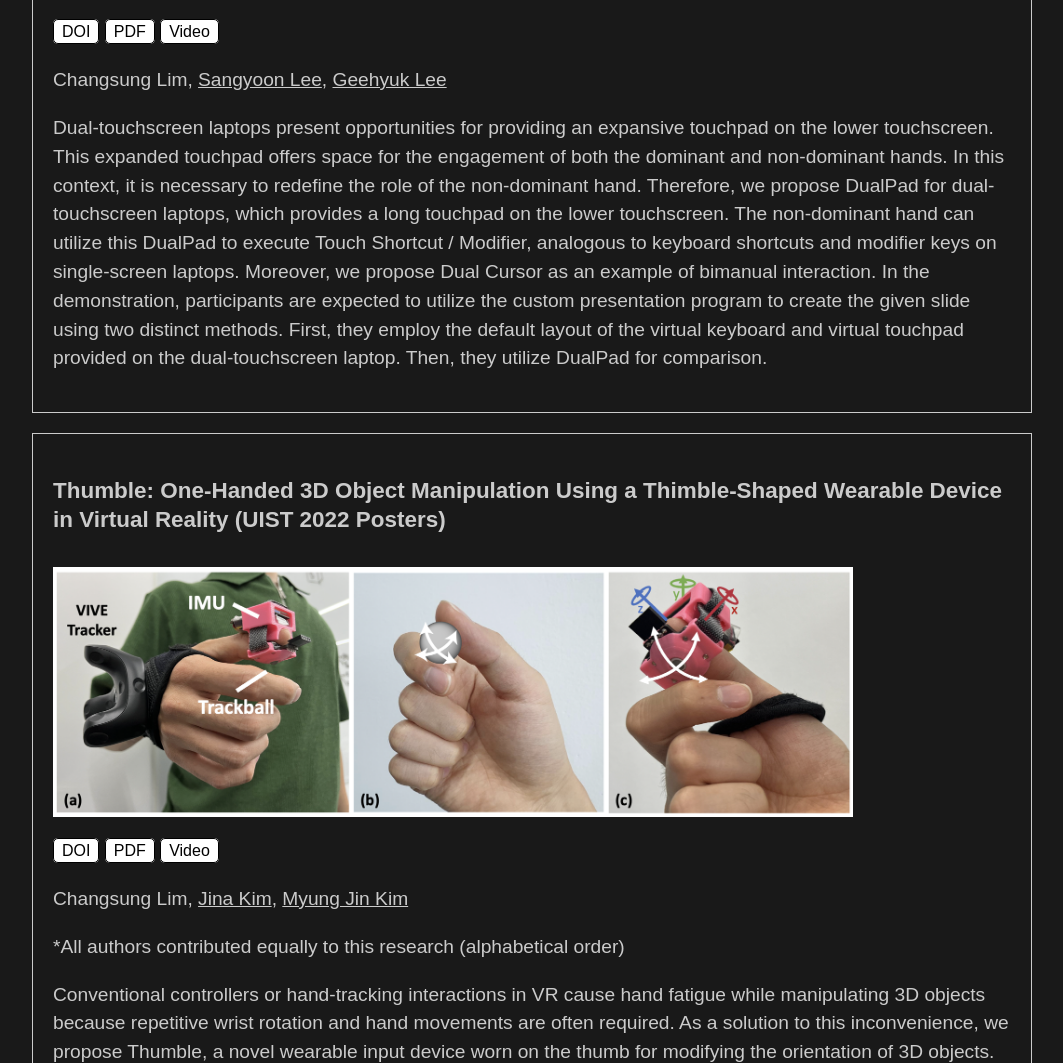
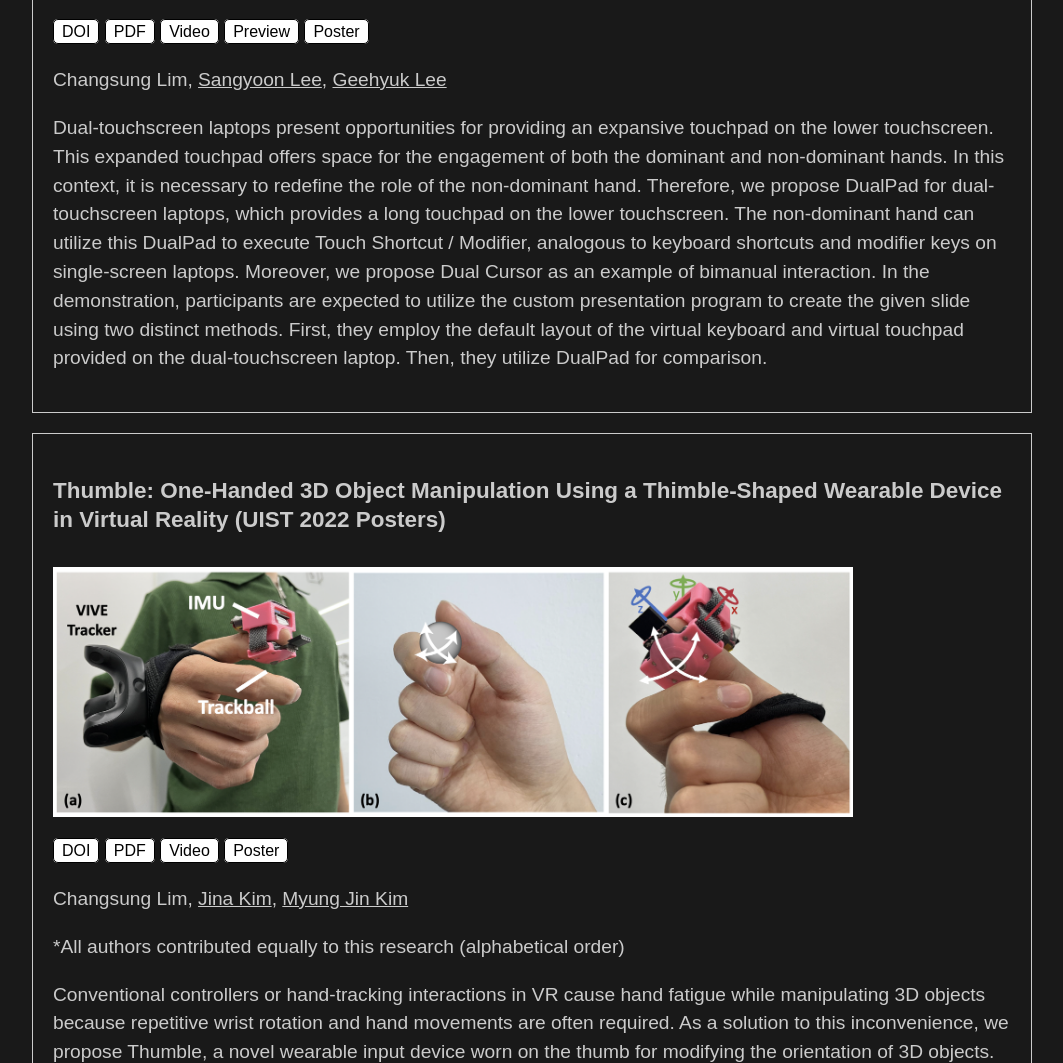
Before and after one commit to 18changsung/18changsung.github.io, a plain HTML site: page docs/index.html in a window 1280 px wide. Shown: the part 2046-3109 px from the top of the page, without its empty margins (38-1101 px from the left). Drawn offline with Linux system fonts and the light colour scheme.

Commit message:
add materials
DualPad
- change Video link
- add Preview link
- add Poster link

Thumble
- add Poster link

```diff
--- a/docs/index.html
+++ b/docs/index.html
@@ -59,7 +59,9 @@
                 <br>
                 <a href="https://doi.org/10.1145/3672539.3686751" target="_blank" class="custom-button">DOI</a>
                 <a href="https://drive.google.com/file/d/1iDrDzwirz7_9KK03OKgXM3uPxUg3JOJT/view?usp=sharing" target="_blank" class="custom-button">PDF</a>
-                <a href="https://youtu.be/uoaEVG2tdHw" target="_blank" class="custom-button">Video</a>
+                <a href="https://youtu.be/l0t2500L15I" target="_blank" class="custom-button">Video</a>
+                <a href="https://youtu.be/vBspwoN-8lo" target="_blank" class="custom-button">Preview</a>
+                <a href="https://drive.google.com/file/d/1ZrKmWRdZ_aBsKMYWAbAZ7kYhDaOfyofR/view?usp=sharing" target="_blank" class="custom-button">Poster</a>
                 </br>
                 <p>Changsung Lim, <a href="https://pinetree408.github.io/" target="_blank">Sangyoon Lee</a>, <a href="https://cs.kaist.ac.kr/people/view?idx=372&kind=faculty&menu=172" target="_blank">Geehyuk Lee</a></p>
                 <p>Dual-touchscreen laptops present opportunities for providing an expansive touchpad on the lower touchscreen. This expanded touchpad offers space for the engagement of both the dominant and non-dominant hands. In this context, it is necessary to redefine the role of the non-dominant hand. Therefore, we propose DualPad for dual-touchscreen laptops, which provides a long touchpad on the lower touchscreen. The non-dominant hand can utilize this DualPad to execute Touch Shortcut / Modifier, analogous to keyboard shortcuts and modifier keys on single-screen laptops. Moreover, we propose Dual Cursor as an example of bimanual interaction. In the demonstration, participants are expected to utilize the custom presentation program to create the given slide using two distinct methods. First, they employ the default layout of the virtual keyboard and virtual touchpad provided on the dual-touchscreen laptop. Then, they utilize DualPad for comparison.</p>
@@ -71,6 +73,7 @@
                 <a href="https://doi.org/10.1145/3526114.3558703" target="_blank" class="custom-button">DOI</a>
                 <a href="https://drive.google.com/file/d/1bU_22x-oHaQWeEBpR0V1PdD9wXkg19c7/view?usp=sharing" target="_blank" class="custom-button">PDF</a>
                 <a href="https://youtu.be/7MFu08rQ4WE?feature=shared" target="_blank" class="custom-button">Video</a>
+                <a href="https://drive.google.com/file/d/1cya-dKjV_IgpHmXHoL7gEgrkf9GQAAi5/view?usp=sharing" target="_blank" class="custom-button">Poster</a>
                 </br>
                 <p>Changsung Lim, <a href="https://sites.google.com/view/jina-kim?usp=sharing" target="_blank">Jina Kim</a>, <a href="https://sites.google.com/view/kimmj/home" target="_blank">Myung Jin Kim</a></p>
                 <p>*All authors contributed equally to this research (alphabetical order)</p>
```
